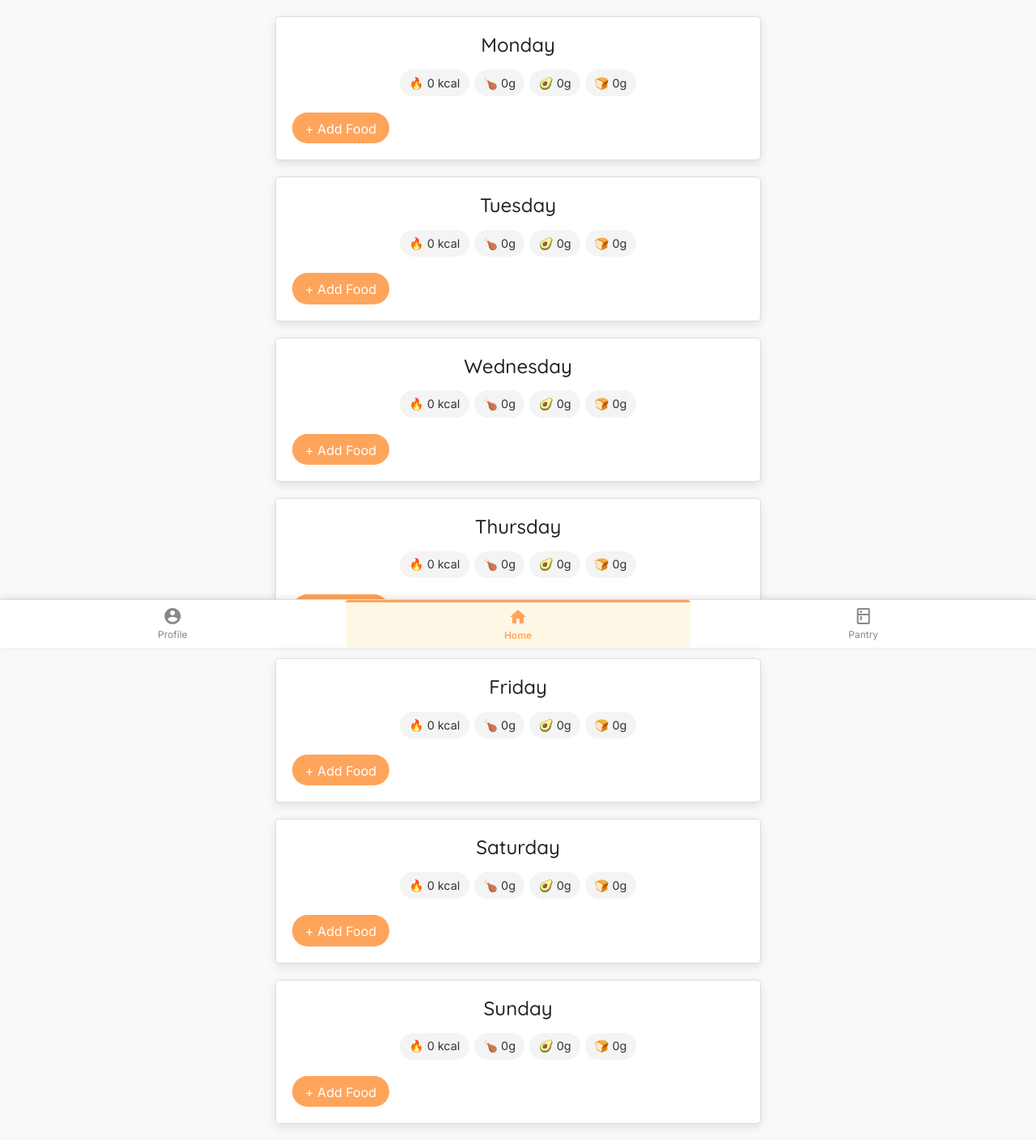
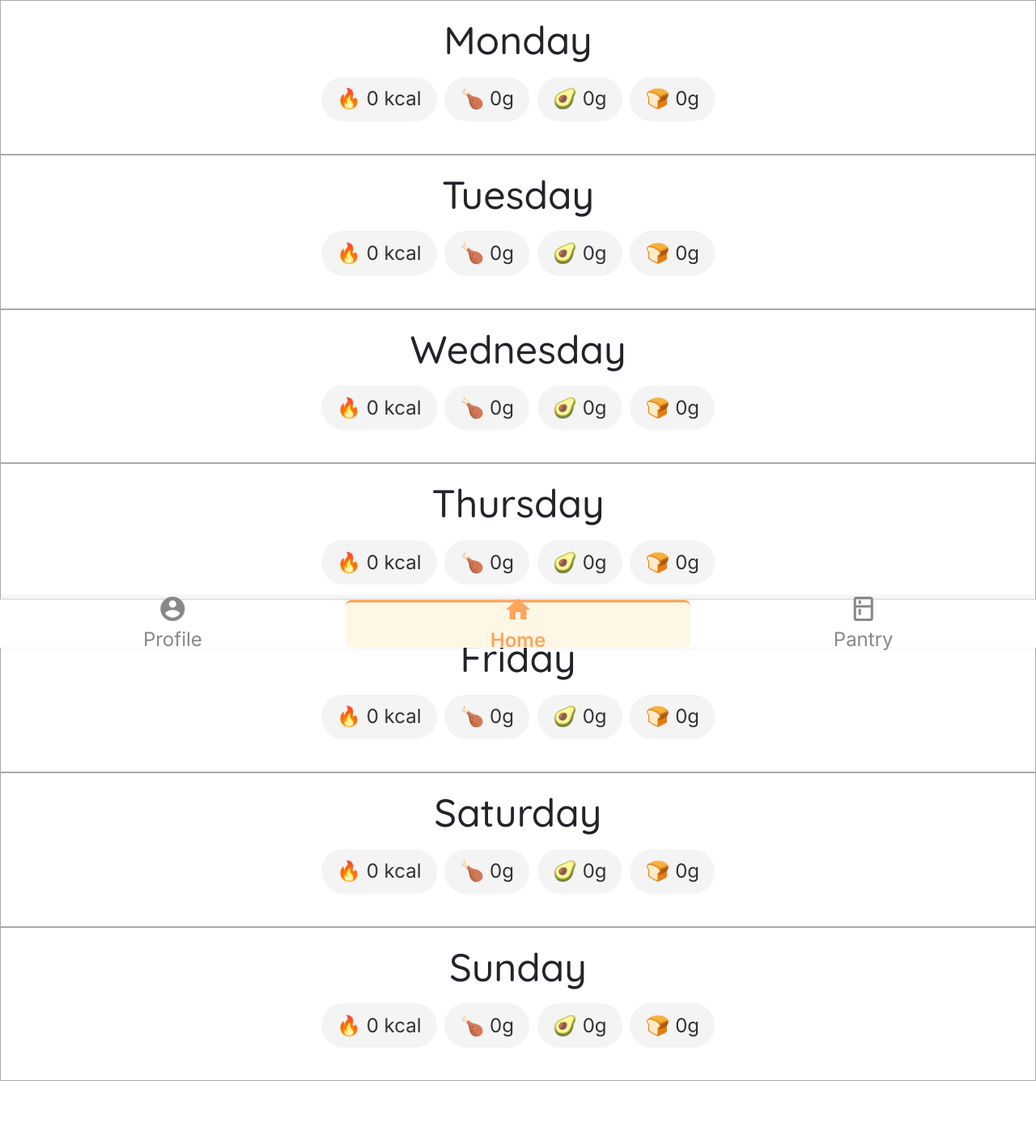
Before and after one commit to Rakhyvel/piecemeal, a Django app: page / in a window 1280 px wide. Shown: the whole page at 81% size. After the commit the page ends 1335 px from the top, so only its background shows below. Run offline with Django 5.2, Linux system fonts and the light colour scheme; the visitor is signed in with stand-in values (Sample User, id 1); data that the repository does not hold is empty.

Commit message:
test layout

```diff
--- a/piecemeal_app/static/piecemeal_app/styles.css
+++ b/piecemeal_app/static/piecemeal_app/styles.css
@@ -1,7 +1,3 @@
-* {
-    /* border: 1px solid black; */
-}
-
 body {
     background-color: #F9F9F9;
     font-family: 'Inter', sans-serif;
@@ -18,13 +14,9 @@ h6 {
 
 #profile,
 .day-container {
-    max-width: 600px;
-    margin: 20px auto;
     padding: 20px;
-    border-radius: 0.3em;
-    box-shadow: 0 4px 12px rgba(0, 0, 0, 0.1);
     background-color: #fff;
-    border: 1px solid #ddd;
+    border: 1px solid #aaa;
 }
 
 .day-macros {
@@ -38,7 +30,7 @@ h6 {
 .day-container h3 {
     text-align: center;
     margin-bottom: 16px;
-    font-size: 1.5em;
+    font-size: 3em;
 }
 
 .day-container ul {
@@ -58,14 +50,11 @@ h6 {
 
 .schedule-entry,
 .library-food-item {
-    margin-top: 1.2em;
     display: flex;
     flex-direction: column;
     gap: 0.4em;
-    background: #fafafa;
     padding: 1em;
     border-radius: 1em;
-    border: 1px solid #eee;
 }
 
 .schedule-entry-top,
@@ -75,6 +64,7 @@ h6 {
     align-items: center;
     gap: 0.5em;
     flex-wrap: wrap;
+    font-size: 2em;
 }
 
 .schedule-entry-name,
@@ -92,7 +82,7 @@ h6 {
 
 .schedule-entry-macros,
 .library-food-item-macros {
-    font-size: 0.9em;
+    font-size: 1.5em;
     display: flex;
 }
 
@@ -102,13 +92,13 @@ h6 {
     flex-wrap: wrap;
     gap: 0.4em;
     display: flex;
-    font-size: 0.9em;
+    font-size: 1.5em;
 }
 
 .kebab-toggle {
     background: none;
     border: none;
-    font-size: 1em;
+    font-size: 1.5em;
     cursor: pointer;
     padding: 0 0.5em;
     border-radius: 9999px;
@@ -140,7 +130,7 @@ h6 {
     padding: 0.4em 0.6em;
     border-radius: 0.3em;
     cursor: pointer;
-    font-size: 0.95em;
+    font-size: 1.5em;
 }
 
 .dropdown-menu button:hover {
@@ -153,7 +143,7 @@ h6 {
 
 button {
     padding: 0.4em 0.8em;
-    font-size: 1em;
+    font-size: 1.5em;
     border: 1px solid #ccc;
     border-radius: 0.3em;
     height: 2.4em;
@@ -177,7 +167,7 @@ input[type="text"],
 input[type="number"],
 select {
     padding: 0.4em 0.8em;
-    font-size: 1em;
+    font-size: 1.5em;
     border: 1px solid #ccc;
     border-radius: 1.2em;
     height: 2.4em;
@@ -256,7 +246,7 @@ select {
 .remove-row {
     background: none;
     border: none;
-    font-size: 1.2em;
+    font-size: 1.5em;
     cursor: pointer;
     color: #c44;
     padding: 0.3em 0.6em;
@@ -342,7 +332,7 @@ select {
     align-items: center;
     justify-content: center;
     color: #888;
-    font-size: 12px;
+    font-size: 1.5em;
     cursor: pointer;
     padding: 0;
     flex: 1;
@@ -351,7 +341,7 @@ select {
 }
 
 .nav-item .material-icons {
-    font-size: 24px;
+    font-size: 1.5em;
     line-height: 1;
     margin-bottom: 2px;
 }
--- a/piecemeal_app/templates/piecemeal_app/partials/day_plan.html
+++ b/piecemeal_app/templates/piecemeal_app/partials/day_plan.html
@@ -40,7 +40,7 @@
         </li>
         {% endfor %}
     </ul>
-    <button class="btn btn-primary add-food" id="create-schedule-entry">
+    {% comment %} <button class="btn btn-primary add-food" id="create-schedule-entry">
         + Add Food
-    </button>
+    </button> {% endcomment %}
 </div>
```
Also changed, not shown: piecemeal_project/settings.py (+10 -5 lines).
